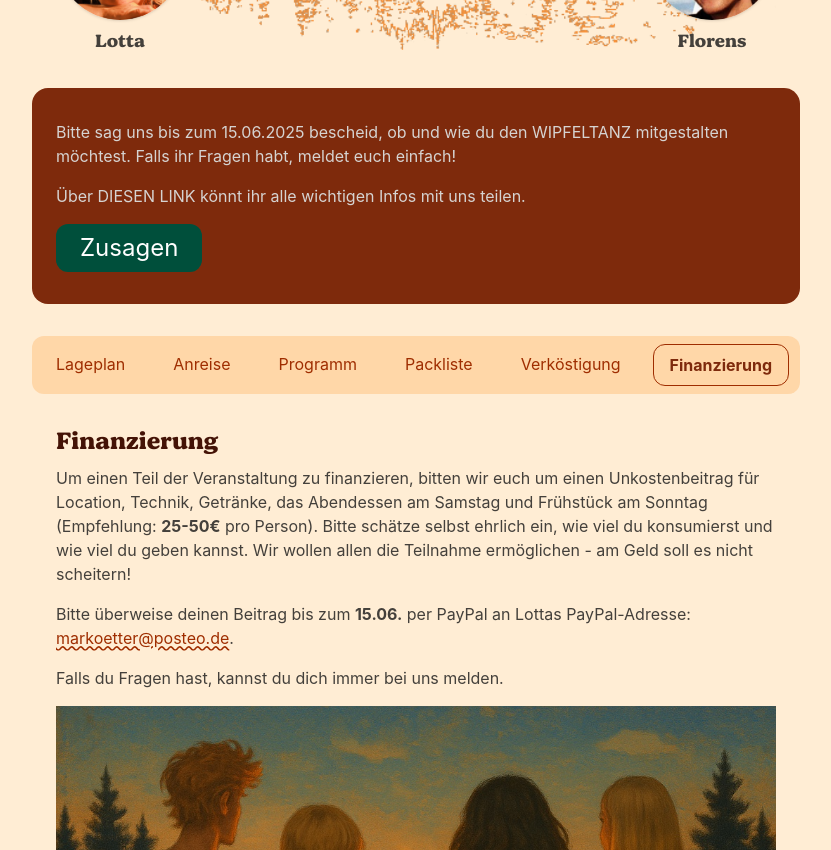
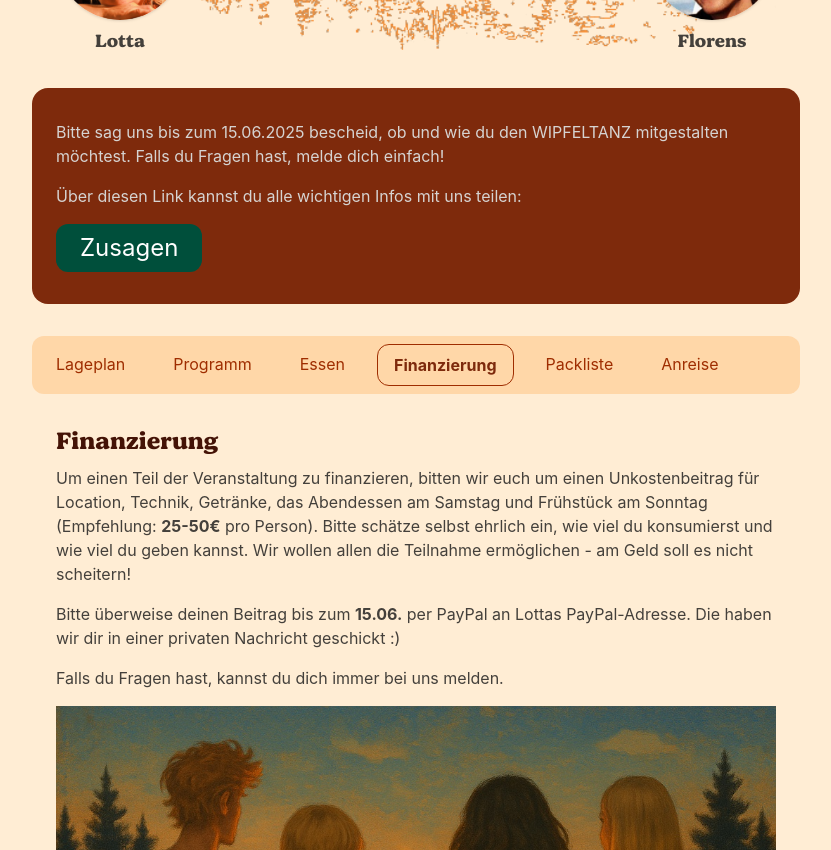
Before and after one commit to johannesschweig/wipfeltanz, a Vue app: page /finanzierung in a window 1280 px wide. Shown: the part 500-1350 px from the top of the page, without its empty margins (224-1055 px from the left). Built offline with nearby package versions, Linux system fonts and the light colour scheme.

Commit message:
changed copy, added link, changed tab order

```diff
--- a/src/components/Verkoestigung.vue
+++ b/src/components/Essen.vue
@@ -1,12 +1,12 @@
 <template>
   <div class="mb-12">
-    <div class="text-2xl font-slab text-orange-950 mb-2">Verköstigung</div>
+    <div class="text-2xl font-slab text-orange-950 mb-2">Essen</div>
     <div class="mb-4">
       <p>Beim Wipfeltanz sollen nicht nur die Hüften geschwungen werden, es soll auch geschmaust werden.</p>
     </div>
     <div class="mb-4">
       <p>Zum Abendessen am Freitag und Frühstück am Samstag wird es eine große Tafel mit mitgebrachten Leckereien
-        geben. Tragt gerne im <a href="#" class="link">Rise up Pad</a> ein, was ihr beisteuert,
+        geben. Tragt gerne im <a href="https://docs.google.com/spreadsheets/d/1vsvm090Pf1asv8d7KfzD-HTHJ6H24EnewakEDMP-geM/edit?gid=0#gid=0" class="link">Google Docs</a> ein, was ihr beisteuert,
         damit ein buntes Buffet entstehen kann.</p>
     </div>
     <div class="mb-4">
--- a/src/components/Finanzierung.vue
+++ b/src/components/Finanzierung.vue
@@ -9,8 +9,7 @@
         Teilnahme ermöglichen - am Geld soll es nicht scheitern!</p>
     </div>
     <div class="mb-4">
-      <p>Bitte überweise deinen Beitrag bis zum <strong>15.06.</strong> per PayPal an Lottas PayPal-Adresse: <a
-          href="mailto:markoetter@posteo.de" class="link">markoetter@posteo.de</a>.</p>
+      <p>Bitte überweise deinen Beitrag bis zum <strong>15.06.</strong> per PayPal an Lottas PayPal-Adresse. Die haben wir dir in einer privaten Nachricht geschickt :)</p>
       <!-- TODO paypal me link -->
     </div>
     <div class="mb-4">
--- a/src/components/Welcome.vue
+++ b/src/components/Welcome.vue
@@ -1,8 +1,8 @@
 <template>
   <div class="mb-4 md:mb-8 px-3 md:px-6 py-6 md:py-8 bg-orange-900 md:rounded-2xl">
     <div class="text-stone-300 mb-4">Bitte sag uns bis zum 15.06.2025 bescheid, ob und wie du den WIPFELTANZ
-      mitgestalten möchtest. Falls ihr Fragen habt, meldet euch einfach!</div>
-    <div class="text-stone-300 mb-4">Über DIESEN LINK könnt ihr alle wichtigen Infos mit uns teilen.</div>
-    <button class="btn-lg btn-primary">Zusagen</button>
+      mitgestalten möchtest. Falls du Fragen hast, melde dich einfach! </div>
+    <div class="text-stone-300 mb-4">Über diesen Link kannst du alle wichtigen Infos mit uns teilen:</div>
+    <a class="btn-lg btn-primary" href="https://docs.google.com/spreadsheets/d/1vsvm090Pf1asv8d7KfzD-HTHJ6H24EnewakEDMP-geM/edit?gid=0#gid=0">Zusagen</a>
   </div>
 </template>
--- a/src/router.ts
+++ b/src/router.ts
@@ -5,7 +5,7 @@ import Lageplan from './components/Lageplan.vue'
 import Anreise from './components/Anreise.vue'
 import Programm from './components/Programm.vue'
 import Packliste from './components/Packliste.vue'
-import Verkoestigung from './components/Verkoestigung.vue'
+import Essen from './components/Essen.vue'
 import Finanzierung from './components/Finanzierung.vue'
 
 const routes = [
@@ -13,7 +13,7 @@ const routes = [
   { path: '/anreise', component: Anreise },
   { path: '/programm', component: Programm },
   { path: '/packliste', component: Packliste },
-  { path: '/verkoestigung', component: Verkoestigung },
+  { path: '/essen', component: Essen },
   { path: '/finanzierung', component: Finanzierung },
 ]
 
```
Also changed, not shown: src/components/Tabbar.vue (+4 -4 lines).
